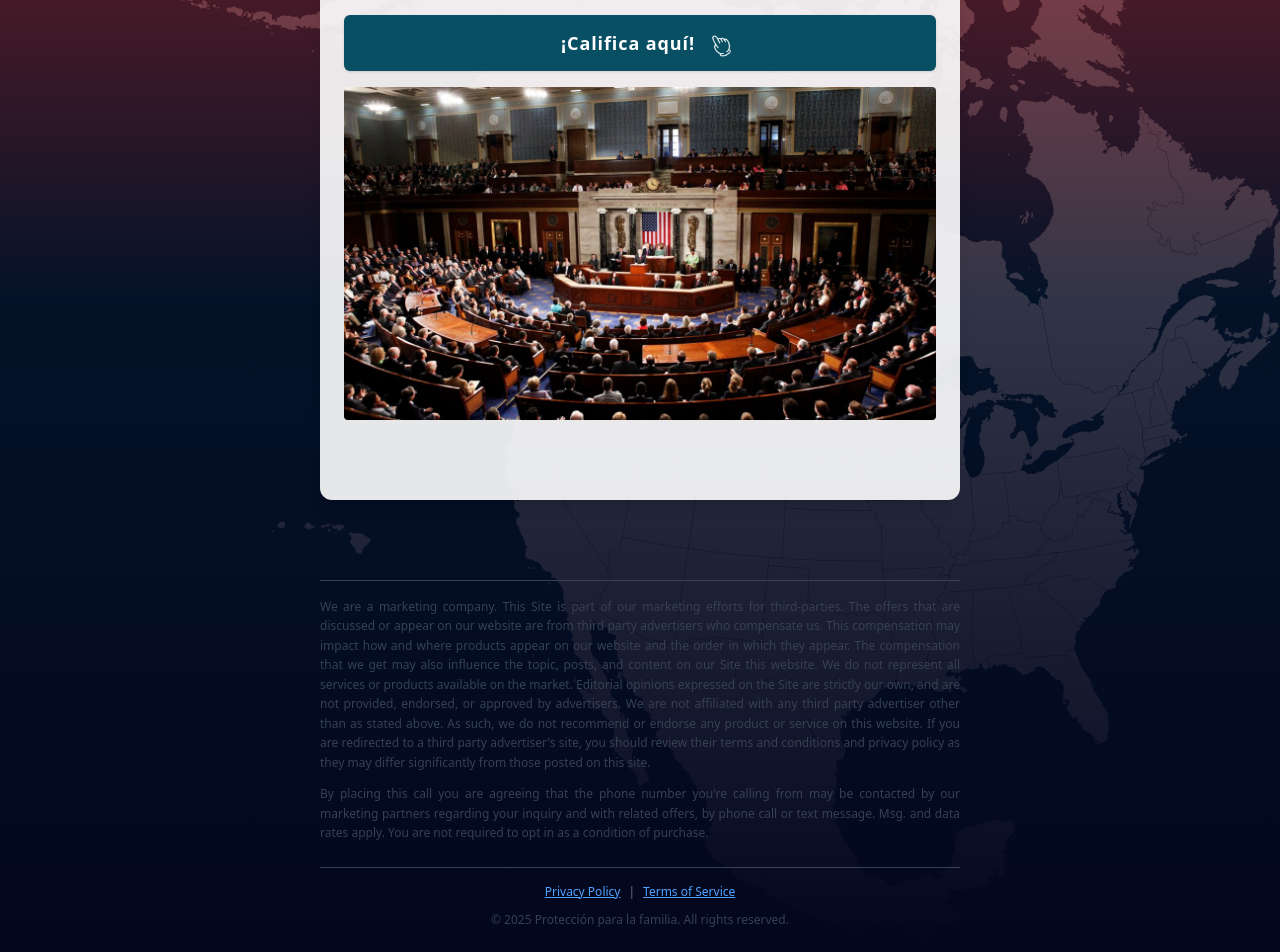
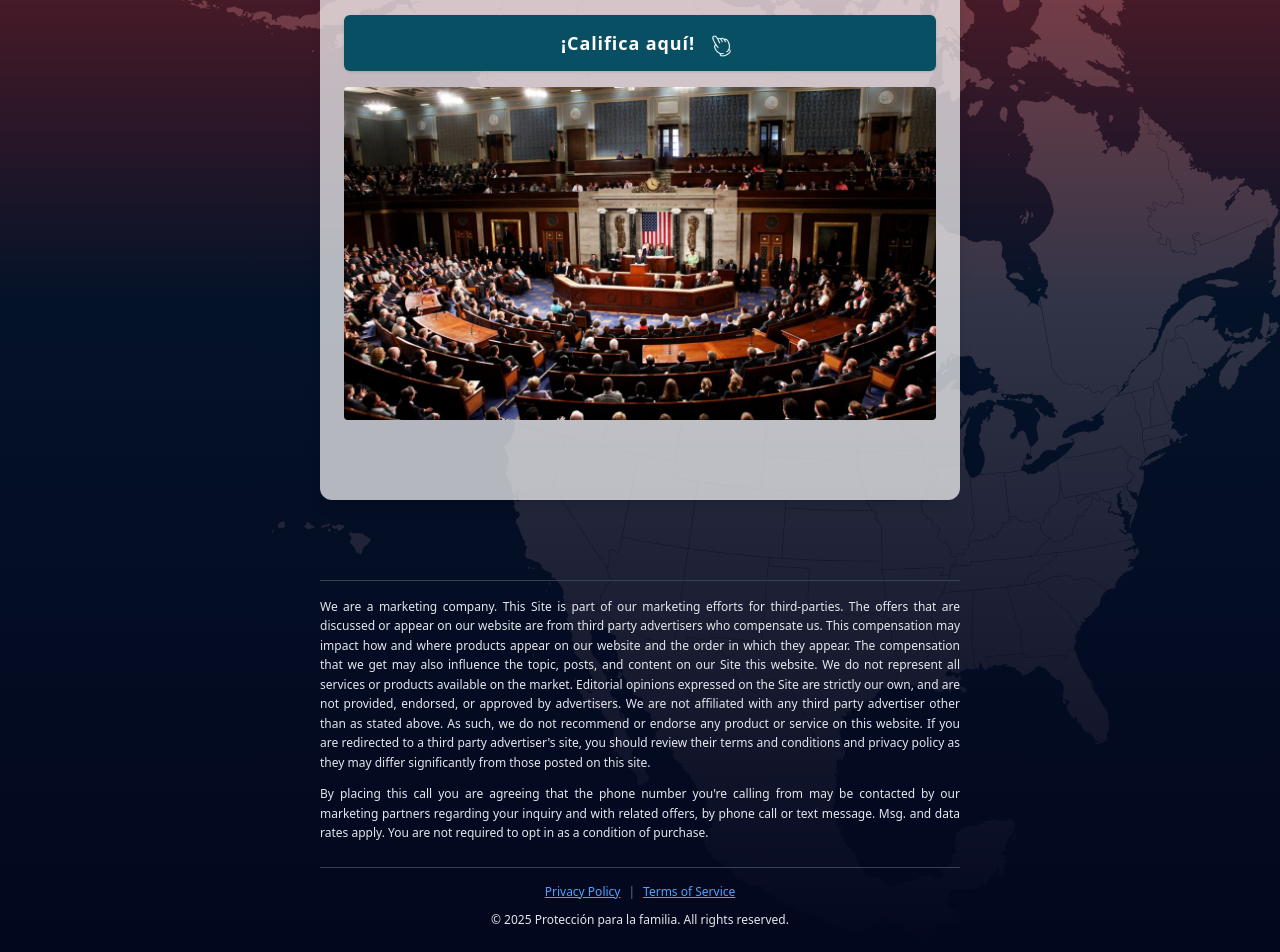
Before and after one commit to AnthonyLeguis/campaign-latin-app, a React (Vite) app: page / in a window 1280 px wide. Shown: the part 356-1308 px from the top of the page. Built offline with nearby package versions, Linux system fonts and the light colour scheme.

Commit message:
feat: Mejorar legibilidad de texto en el componente Layout ajustando colores de fondo y texto

```diff
--- a/src/components/Layout.tsx
+++ b/src/components/Layout.tsx
@@ -65,7 +65,7 @@ export const Layout: React.FC<LayoutProps> = ({ children }) => {
                 </header>
                 {/* Main Content */}
                 <main className="flex-1 w-full max-w-2xl mx-auto px-4 py-6">
-                    <div className="pb-20 bg-white/90 bg-opacity-90 rounded-xl shadow-lg p-6 min-h-[50vh]">
+                    <div className="pb-20 bg-white/70 bg-opacity-90 rounded-xl shadow-lg p-6 min-h-[50vh]">
                         {children}
                     </div>
                 </main>
@@ -73,7 +73,7 @@ export const Layout: React.FC<LayoutProps> = ({ children }) => {
                 <footer className="w-full text-white mt-8 py-6">
                     <div className="max-w-2xl mx-auto px-4">
                         {/* Disclaimer Text */}
-                        <div className="text-justify text-gray-700 text-xs leading-relaxed mb-6 border-t border-gray-700 pt-4">
+                        <div className="text-justify text-gray-200 text-xs leading-relaxed mb-6 border-t border-gray-700 pt-4">
                             <p className="mb-3">
                                 We are a marketing company. This Site is part of our marketing efforts for third-parties. The offers that are discussed or appear on our website are from third party advertisers who compensate us. This compensation may impact how and where products appear on our website and the order in which they appear. The compensation that we get may also influence the topic, posts, and content on our Site this website. We do not represent all services or products available on the market. Editorial opinions expressed on the Site are strictly our own, and are not provided, endorsed, or approved by advertisers. We are not affiliated with any third party advertiser other than as stated above. As such, we do not recommend or endorse any product or service on this website. If you are redirected to a third party advertiser's site, you should review their terms and conditions and privacy policy as they may differ significantly from those posted on this site.
                             </p>
@@ -102,7 +102,7 @@ export const Layout: React.FC<LayoutProps> = ({ children }) => {
                                     Terms of Service
                                 </a>
                             </div>
-                            <p className="text-gray-700 mt-3">© 2025 Protección para la familia. All rights reserved.</p>
+                            <p className="text-gray-200 mt-3">© 2025 Protección para la familia. All rights reserved.</p>
                         </div>
                     </div>
                 </footer>
```
